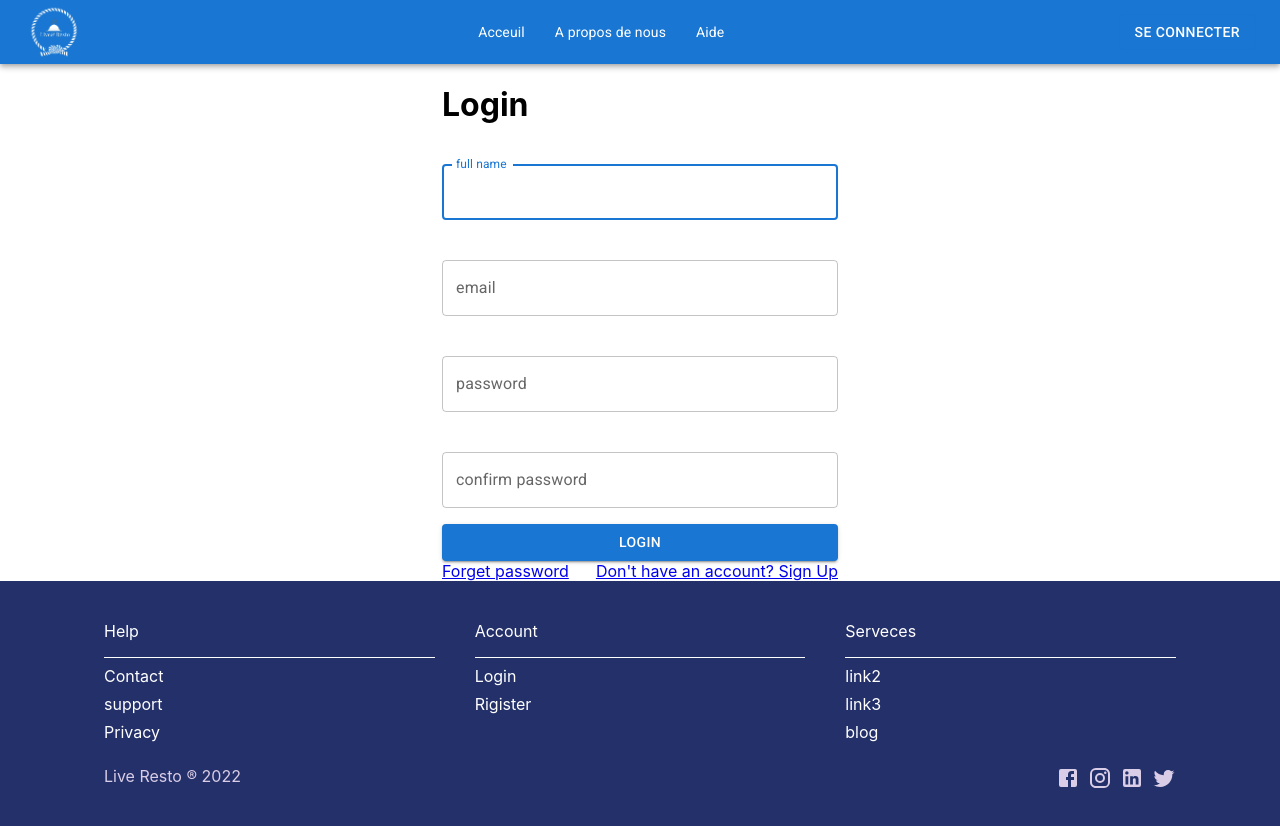
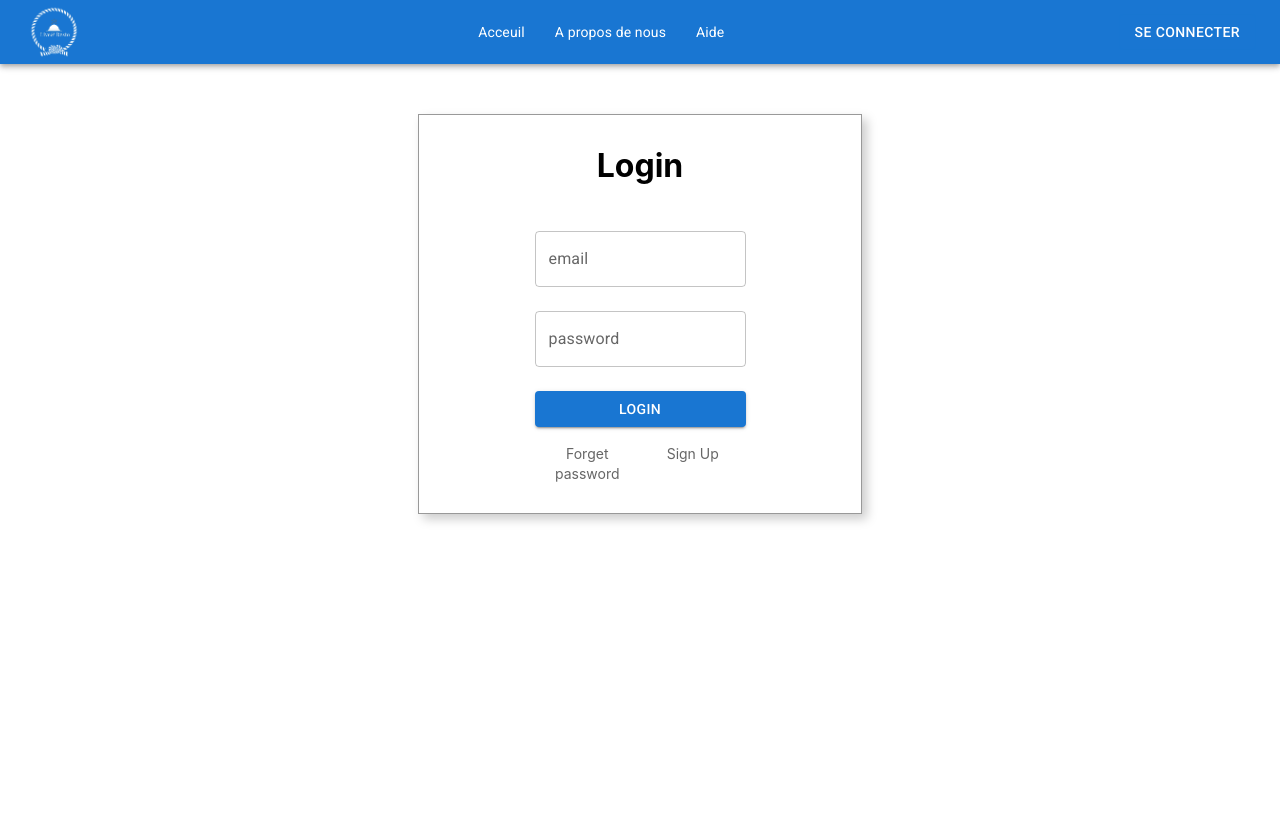
Before and after one commit to RedaBEKKA/blog-liveResto, a React (Create React App) app in the folder blog-front/: page /login in a window 1280 px wide. Shown: the top 826 px of the page. After the commit the page ends 800 px from the top, so only its background shows below. Built offline with nearby package versions, Linux system fonts and the light colour scheme.

Commit message:
finish login and signup

```diff
--- a/blog-front/src/App.css
+++ b/blog-front/src/App.css
@@ -1,40 +1,18 @@
-.App {
-  text-align: center;
-  min-height: 100vh;
-  position: relative;
+html {
+  height: 100%;
+  box-sizing: border-box;
 }
 
-.App-logo {
-  height: 40vmin;
-  pointer-events: none;
+body {
+  text-align: center;
+  min-height: 100%;
+  position: relative;
+  margin: 0;
+  box-sizing: inherit;
 }
-
-@media (prefers-reduced-motion: no-preference) {
-  .App-logo {
-    animation: App-logo-spin infinite 20s linear;
-  }
+footer {
+  position: absolute;
+  right: 0;
+  left: 0;
+  bottom: 0;
 }
-
-.App-header {
-  background-color: #282c34;
-  min-height: 100vh;
-  display: flex;
-  flex-direction: column;
-  align-items: center;
-  justify-content: center;
-  font-size: calc(10px + 2vmin);
-  color: white;
-}
-
-.App-link {
-  color: #61dafb;
-}
-
-@keyframes App-logo-spin {
-  from {
-    transform: rotate(0deg);
-  }
-  to {
-    transform: rotate(360deg);
-  }
-}
--- a/blog-front/src/App.js
+++ b/blog-front/src/App.js
@@ -14,7 +14,7 @@ function App() {
         <Route path="/blog/:id" element={<Article />} />
         <Route path="/login" element={<Login />} />
       </Routes>
-      <Footer />
+      {/* <Footer /> */}
     </>
   );
 }
--- a/blog-front/src/pages/login/Login.js
+++ b/blog-front/src/pages/login/Login.js
@@ -1,8 +1,13 @@
-import React, { useRef } from "react";
+import React, { useRef, useState } from "react";
 import { TextField, Container, Button, Box, Grid } from "@mui/material";
 import { useForm } from "react-hook-form";
 import { Link } from "react-router-dom";
 const Login = () => {
+  const [isSignup, setIsSignup] = useState(false);
+  const resetState = () => {
+    setIsSignup(!isSignup);
+  };
+
   let password;
   let cpassword;
   const {
@@ -10,6 +15,7 @@ const Login = () => {
     handleSubmit,
     watch,
     getValues,
+    reset,
     formState: { errors },
   } = useForm();
 
@@ -18,12 +24,26 @@ const Login = () => {
   console.log(password, cpassword);
   const onSubmit = (data) => {
     console.log(data);
+    reset();
   };
   return (
-    <Container maxWidth="xs" mt={5}>
-      <h1>Login</h1>
+    <Container
+      maxWidth="xs"
+      sx={{
+        border: "1px solid #999",
+        display: "flex",
+        flexDirection: "column",
+        alignItems: "center",
+        justifyContent: "center",
+        margin: "50px auto",
+        padding: "10px 0 30px",
+        boxShadow: "5px 5px 10px #ccc",
+      }}
+    >
+      <h1>{isSignup ? "Sign Up" : "Login "}</h1>
       <form onSubmit={handleSubmit(onSubmit)}>
-        <Box mb={2} mt={5}>
+        <Box mb={3} mt={3}>
+          {isSignup && (
             <TextField
               variant="outlined"
               label="full name"
@@ -31,7 +51,7 @@ const Login = () => {
               autoComplete="name"
               autoFocus
               {...register("name", {
-              required: "Required field",
+                required: "name Required",
                 pattern: {
                   value:
                     /^([a-zA-Z]{2,}\s[a-zA-Z]{1,}'?-?[a-zA-Z]{2,}\s?([a-zA-Z]{1,})?)/,
@@ -41,16 +61,17 @@ const Login = () => {
               error={!!errors?.name}
               helperText={errors?.name ? errors.name.message : null}
             />
+          )}
         </Box>
 
-        <Box mb={2} mt={5}>
+        <Box mb={3}>
           <TextField
             variant="outlined"
             label="email"
             fullWidth
             autoComplete="email"
             {...register("email", {
-              required: "Required field",
+              required: "email required",
               pattern: {
                 value: /^[A-Z0-9._%+-]+@[A-Z0-9.-]+\.[A-Z]{2,}$/i,
                 message: "Invalide email adress",
@@ -60,7 +81,29 @@ const Login = () => {
             helperText={errors?.email ? errors.email.message : null}
           />
         </Box>
-        <Box mb={2} mt={5}>
+
+        <Box mb={3}>
+          {isSignup && (
+            <TextField
+              variant="outlined"
+              label="phone"
+              fullWidth
+              autoComplete="text"
+              {...register("phone", {
+                required: "phone Required ",
+
+                pattern: {
+                  value: /^[0-9]*.{10}$/,
+                  message: "Invalide phone number",
+                },
+              })}
+              error={!!errors?.phone}
+              helperText={errors?.phone ? errors.phone.message : null}
+            />
+          )}
+        </Box>
+
+        <Box mb={3}>
           <TextField
             variant="outlined"
             label="password"
@@ -68,7 +111,7 @@ const Login = () => {
             type="password"
             autoComplete="password"
             {...register("password", {
-              required: "Required field",
+              required: "password Required",
               pattern: {
                 // Min 1 uppercase letter.Min 1 lowercase letter Min 1 special character.Min 1 number Min 8 characters.Max 30 characters.
                 value:
@@ -82,7 +125,8 @@ const Login = () => {
           />
         </Box>
 
-        <Box mb={2} mt={5}>
+        <Box mb={3}>
+          {isSignup && (
             <TextField
               variant="outlined"
               label="confirm password"
@@ -92,25 +136,51 @@ const Login = () => {
               {...register("cpassword", {
                 required: "require field",
               })}
+              error={!!errors?.cpassword}
+              helperText={errors?.cpassword ? errors.cpassword.message : null}
             />
+          )}
           {watch("cpassword") !== watch("password") &&
           getValues("cpassword") ? (
-            <p>password not match</p>
+            <small>password not match</small>
           ) : null}
         </Box>
 
-        <Button type="submit" variant="contained" color="primary" fullWidth>
-          Login
+        <Button
+          mt={3}
+          type="submit"
+          variant="contained"
+          color="primary"
+          fullWidth
+        >
+          {isSignup ? "Sign Up" : "Login "}
         </Button>
-        <Grid container>
-          <Grid item xs>
-            <Link href="#" variant="body2">
-              Forget password
+        <Grid container mt={2}>
+          <Grid item xs={6}>
+            <Link
+              href="#"
+              variant="body2"
+              style={{
+                color: "#666",
+                fontSize: "14px",
+                textDecoration: "none",
+              }}
+            >
+              {isSignup ? "" : "Forget password "}
             </Link>
           </Grid>
-          <Grid item>
-            <Link href="#" variant="body2">
-              {"Don't have an account? Sign Up"}
+          <Grid item xs={6}>
+            <Link
+              href="#"
+              variant="body2"
+              style={{
+                color: "#666",
+                fontSize: "14px",
+                textDecoration: "none",
+              }}
+              onClick={resetState}
+            >
+              {isSignup ? " Login" : "Sign Up "}
             </Link>
           </Grid>
         </Grid>
```
Lines whose indentation alone changed are shown as unchanged.
